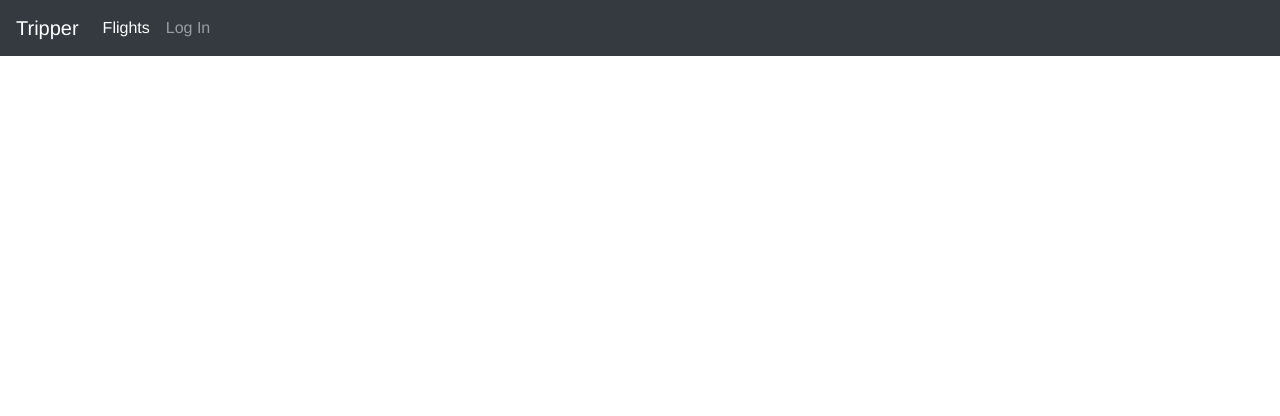
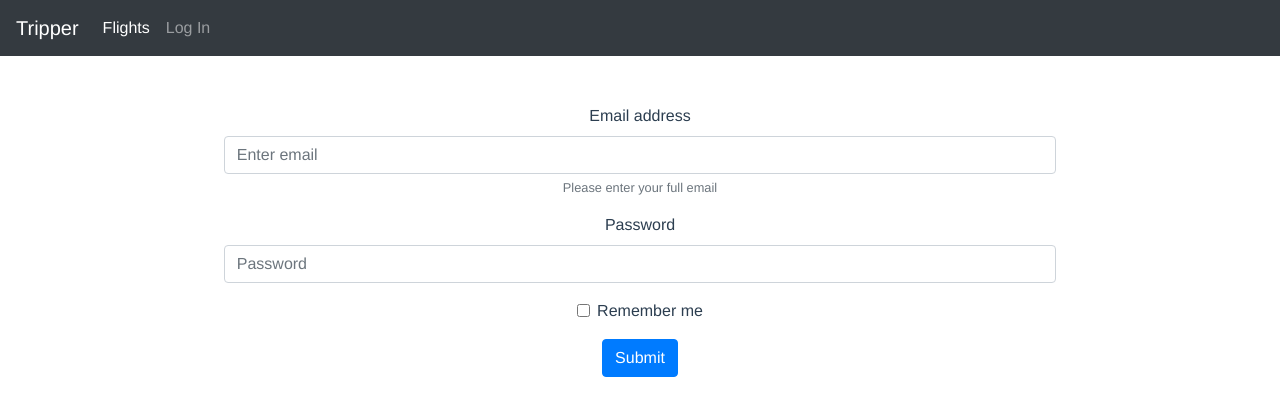
Before and after one commit to robocop019/tripper_vue_app, a Vue app: page /login in a window 1280 px wide. Shown: the top 416 px of the page. Built offline with nearby package versions, Linux system fonts and the light colour scheme.

Commit message:
started login page vue

```diff
--- a/public/index.html
+++ b/public/index.html
@@ -10,6 +10,8 @@
 
 
     <title>tripper_vue_app</title>
+
+
   </head>
   <body>
     <noscript>
--- a/src/App.vue
+++ b/src/App.vue
@@ -8,7 +8,7 @@
       <div class="collapse navbar-collapse" id="navbarNavAltMarkup">
         <div class="navbar-nav">
           <router-link class="nav-item nav-link active" to="/">Flights<span class="sr-only">(current)</span></router-link>
-          <router-link class="nav-item nav-link" to="/">Log In</router-link>
+          <router-link class="nav-item nav-link" to="/login">Log In</router-link>
         </div>
       </div>
     </nav>
--- a/src/main.js
+++ b/src/main.js
@@ -1,6 +1,10 @@
 import Vue from 'vue'
 import App from './App.vue'
 import router from './router'
+import axios from 'axios'
+
+axios.defaults.baseURL =
+  process.env.NODE_ENV === "development" ? "http://localhost:3000" : "/";
 
 Vue.config.productionTip = false
 
--- a/src/router.js
+++ b/src/router.js
@@ -2,6 +2,7 @@
 import Router from 'vue-router'
 import Tripper_Index from './views/tripper_index.vue'
 import Tripper_Show from './views/tripper_show.vue'
+import login from './views/login.vue'
 
 Vue.use(Router)
 
@@ -10,6 +11,7 @@
   base: process.env.BASE_URL,
   routes: [
     { path: '/', name: 'home', component: Tripper_Index },
-    { path: '/flight/:id', name: 'tripper_show', component: Tripper_Show }
+    { path: '/flight/:id', name: 'tripper_show', component: Tripper_Show },
+    { path: '/login', name: 'login', component: login }
   ]
 })
--- /dev/null
+++ b/src/views/login.vue
@@ -0,0 +1,54 @@
+<template>
+  <div class='login'>
+   <div class="container">
+
+      <form>
+        <center>
+          <div class="w-75 form-group">
+            <label for="userEmail">Email address</label>
+            <input type="email" class="form-control" id="userEmail" aria-describedby="emailHelp" placeholder="Enter email">
+            <small id="emailHelp" class="form-text text-muted">Please enter your full email</small>
+          </div>
+        </center>
+
+        <center>
+          <div class="w-75 form-group">
+            <label for="userPassword">Password</label>
+            <input type="password" class="form-control" id="userPassword" placeholder="Password">
+          </div>
+        </center>
+
+          <div class="form-group form-check">
+            <input type="checkbox" class="form-check-input" id="remember me">
+            <label class="form-check-label" for="remember me">Remember me</label>
+          </div>
+
+        <button type="submit" class="btn btn-primary">Submit</button>
+      </form>
+
+    </div>
+
+  </div>
+</template>
+
+<style>
+
+</style>
+
+<script>
+import axios from 'axios'
+
+export default {
+  data: function() {
+    return {
+
+    };
+  },
+  created: function() {
+
+  },
+  methods: {
+
+  }
+};
+</script>
```
Also changed, not shown: 1 other file (tests, documents, lock files or other folders).
